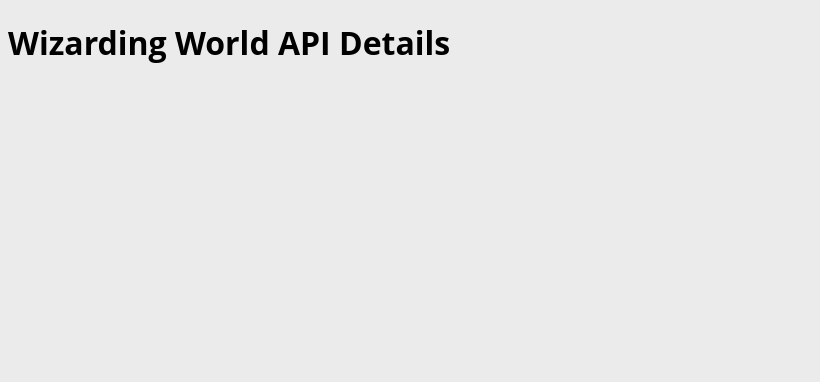
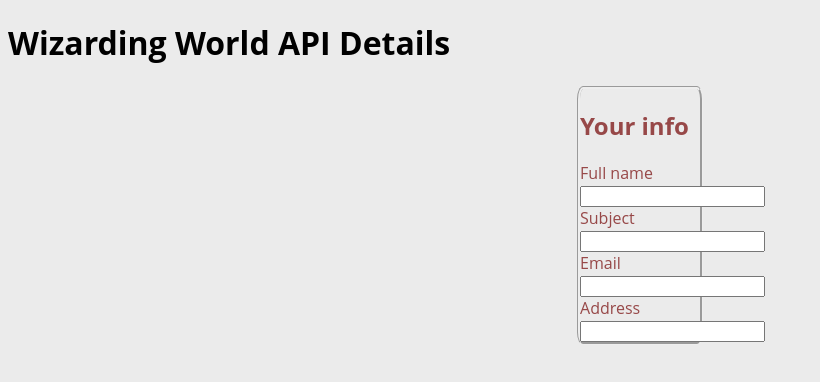
Before and after one commit to Bekkholt/Javascript-1, a plain HTML site: page contact.html in a window 1280 px wide. Shown: the whole page, without its empty margins (0-820 px from the left). Drawn offline with Linux system fonts and the light colour scheme.

Commit message:
fast form

```diff
--- a/contact.html
+++ b/contact.html
@@ -14,3 +14,19 @@
         <script src="contact.js"></script>
     </body>
 </html>
+
+<form method="post">
+    <div class="card">
+        <h2>Your info</h2>
+        <div class="form">
+            <label for="name">Full name</label>
+            <input type="text" id="name">
+            <label for="subject">Subject</label>
+            <input type="text" id="subject">
+            <label for="email">Email</label>
+            <input type="email" id="email">
+            <label for="address">Address</label>
+            <input type="text" id="address">
+        </div>
+    </div>
+</form>
```
Also changed, not shown: details.js (+6 -6 lines).
